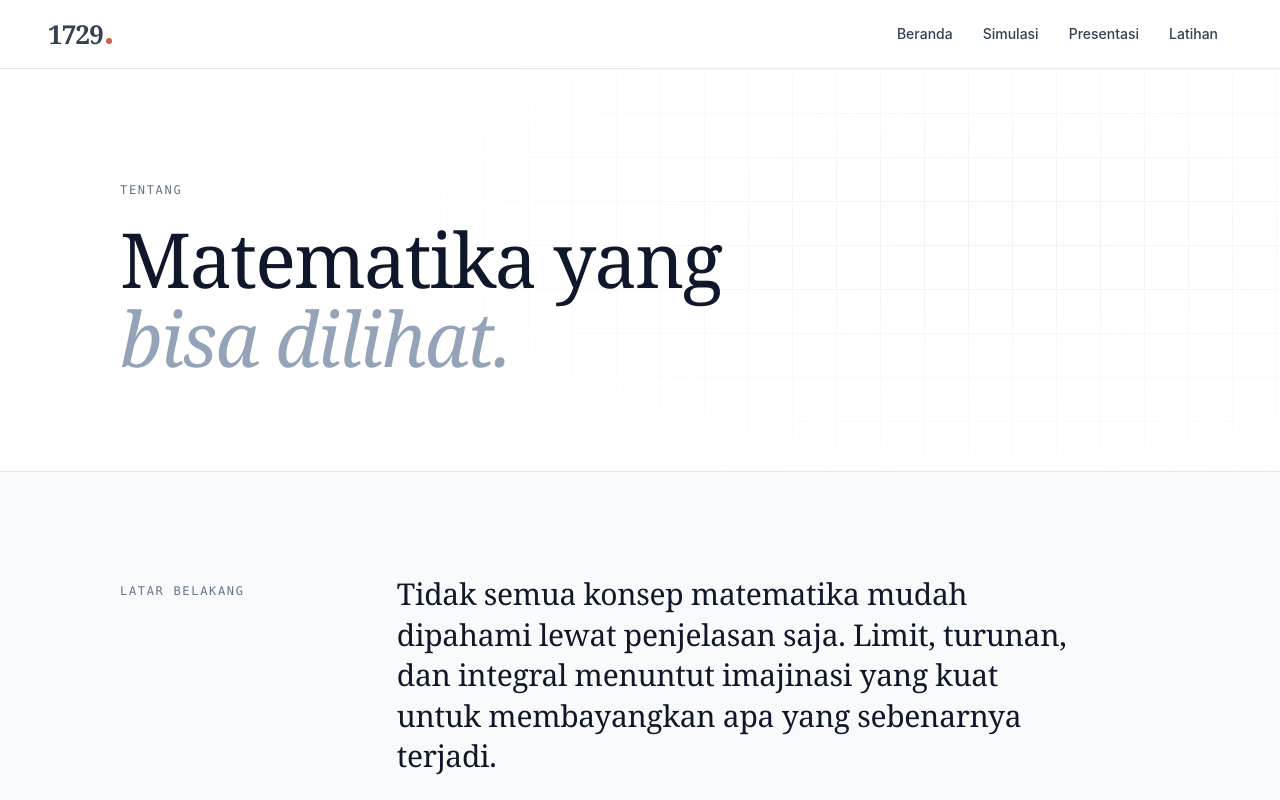
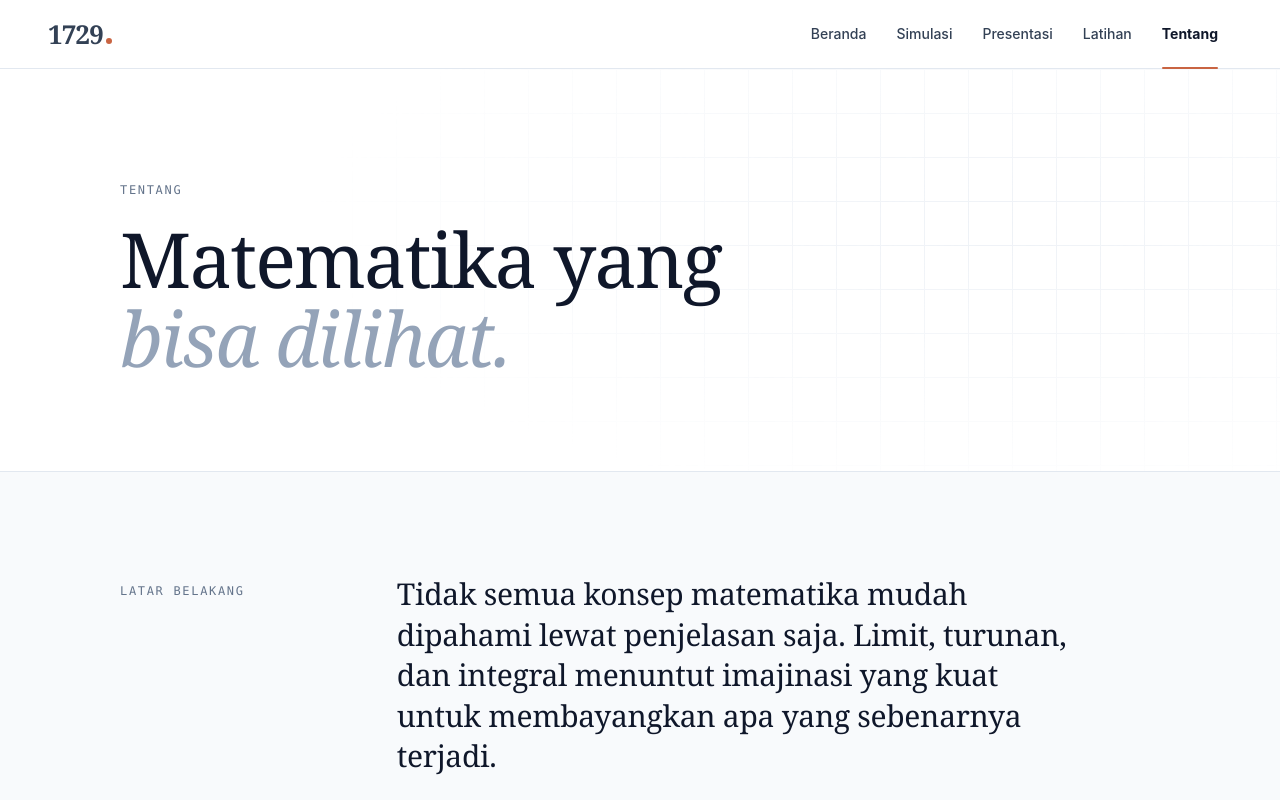
Before and after one commit to toriqafanudin23/1729, a React (Vite) app: page /about in a window 1280 px wide. Shown: the top 800 px of the page. Built offline with nearby package versions, Linux system fonts and the light colour scheme.

Commit message:
nav tentang

```diff
--- a/src/components/SiteHeader.tsx
+++ b/src/components/SiteHeader.tsx
@@ -8,6 +8,7 @@ const NAV_ITEMS = [
   { label: "Simulasi", to: "/simulasi" },
   { label: "Presentasi", to: "/slides" },
   { label: "Latihan", to: "/latihan" },
+  { label: "Tentang", to: "/about" },
 ];
 
 export function SiteHeader({ variant = "default" }: { variant?: "default" | "hero" }) {
```
